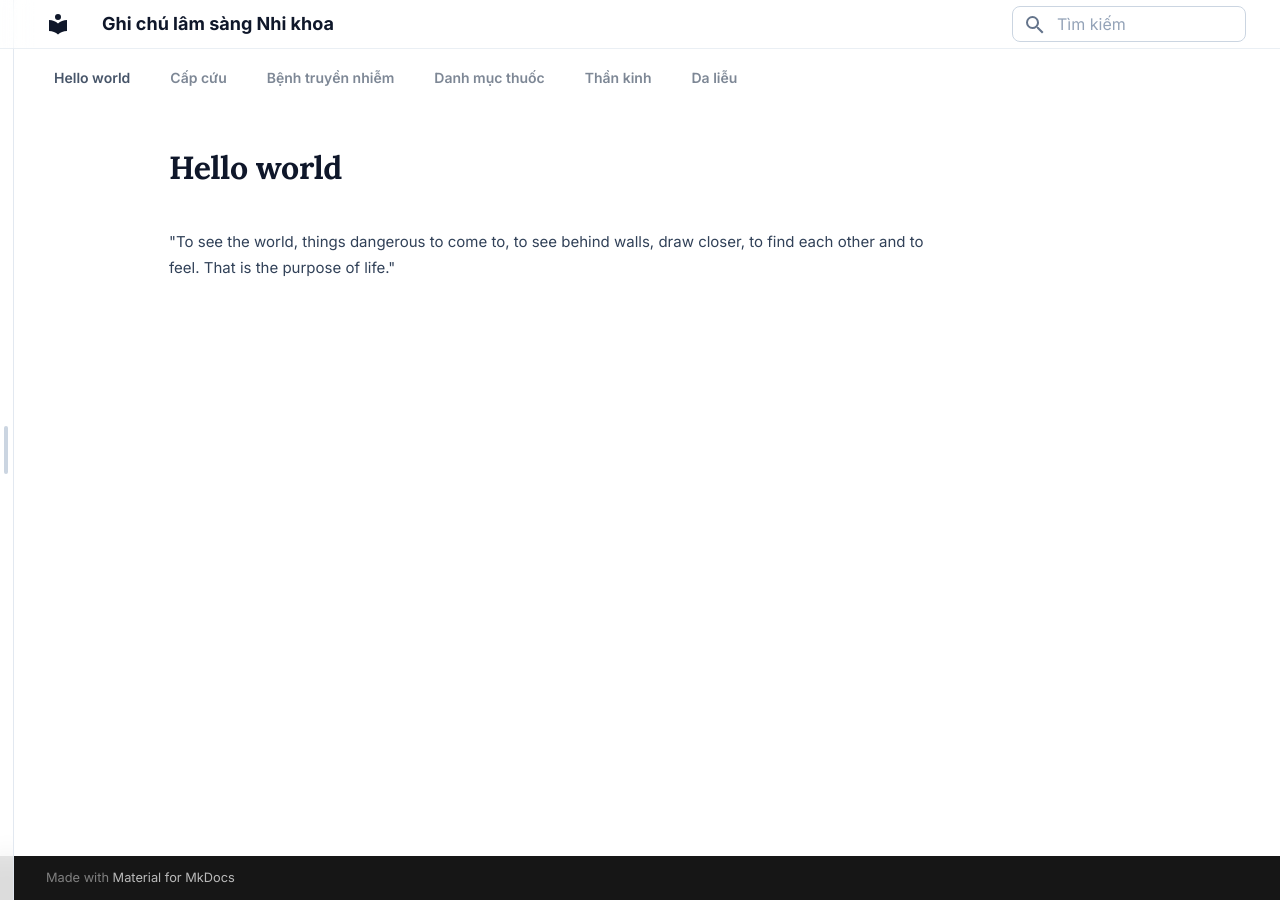
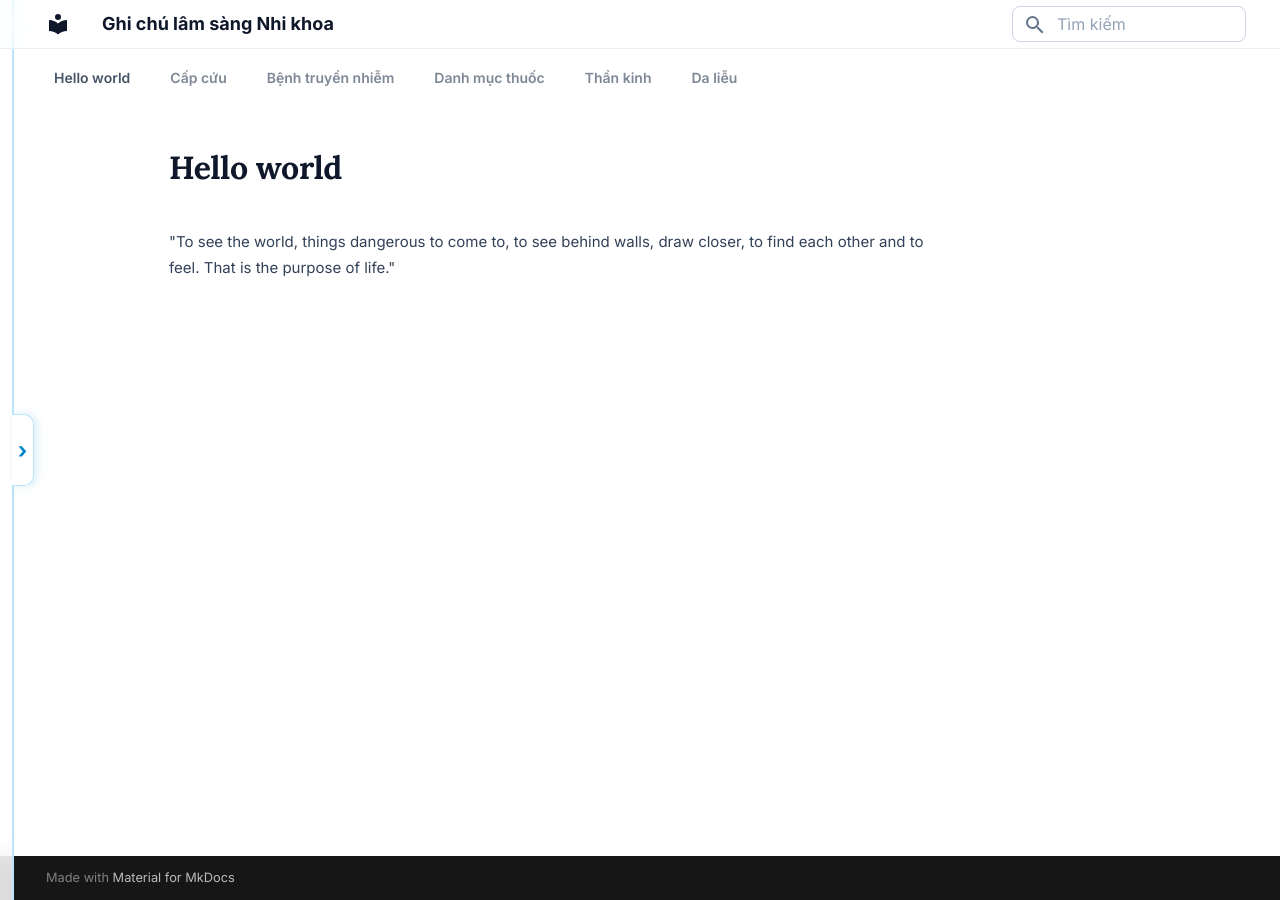
Before and after one commit to Nam9396/medical_note, an MkDocs documentation site: the page built from docs/index.md, in a window 1280 px wide. Built offline with MkDocs 1.6.1 and Material for MkDocs 9.7.7, drawn with Linux system fonts in a browser that asks for light colours.

Commit message:
Enhance sidebar menu visibility with new design and animation effects

```diff
--- a/docs/stylesheets/extra.css
+++ b/docs/stylesheets/extra.css
@@ -273,21 +273,45 @@ a:hover {
     box-shadow: 6px 0 24px rgb(15 23 42 / 0.08);
   }
 
-  /* Dấu hiệu nhỏ ở mép trái cho người đọc biết có menu */
-
+  /* Tay nắm "›" nhô ra ở mép trái: báo cho người đọc biết có menu để rê chuột vào */
   .md-sidebar--primary::after {
-    content: "";
+    content: "›";
     position: absolute;
     top: 50%;
-    right: 5px;
-    width: 4px;
-    height: 48px;
-    border-radius: 2px;
-    background: #cbd5e1;
+    right: -22px;                            /* nhô ra ngoài mép menu → luôn nhìn thấy */
+    width: 22px;
+    height: 72px;
+    display: flex;
+    align-items: center;
+    justify-content: center;
+    font-size: 22px;
+    font-weight: 700;
+    line-height: 1;
+    color: #0284c7;
+    background: #ffffff;
+    border: 1px solid #bae6fd;
+    border-left: none;
+    border-radius: 0 10px 10px 0;
+    box-shadow: 3px 0 10px rgb(2 132 199 / 0.15);
     transform: translateY(-50%);
-    transition: opacity 0.2s;
+    transition: opacity 0.2s ease, background-color 0.2s ease;
+    animation: menu-hint 1.6s ease-in-out 0.8s 2;   /* nhún nhẹ 2 lần khi mở trang */
   }
-  .md-sidebar--primary:hover::after { opacity: 0; }
+
+  .md-sidebar--primary:hover::after,
+  .md-sidebar--primary:focus-within::after {
+    opacity: 0;
+  }
+
+  /* Dải mép trái (phần menu còn lộ ra) có màu nhạt để thấy được vùng rê chuột */
+  .md-sidebar--primary {
+    border-right: 2px solid #bae6fd;
+  }
+
+  @keyframes menu-hint {
+    0%, 100% { transform: translateY(-50%) translateX(0); }
+    50%      { transform: translateY(-50%) translateX(5px); }
+  }
 
   /* Cho menu tự cuộn khi dài */
   .md-sidebar--primary .md-sidebar__scrollwrap {
```
